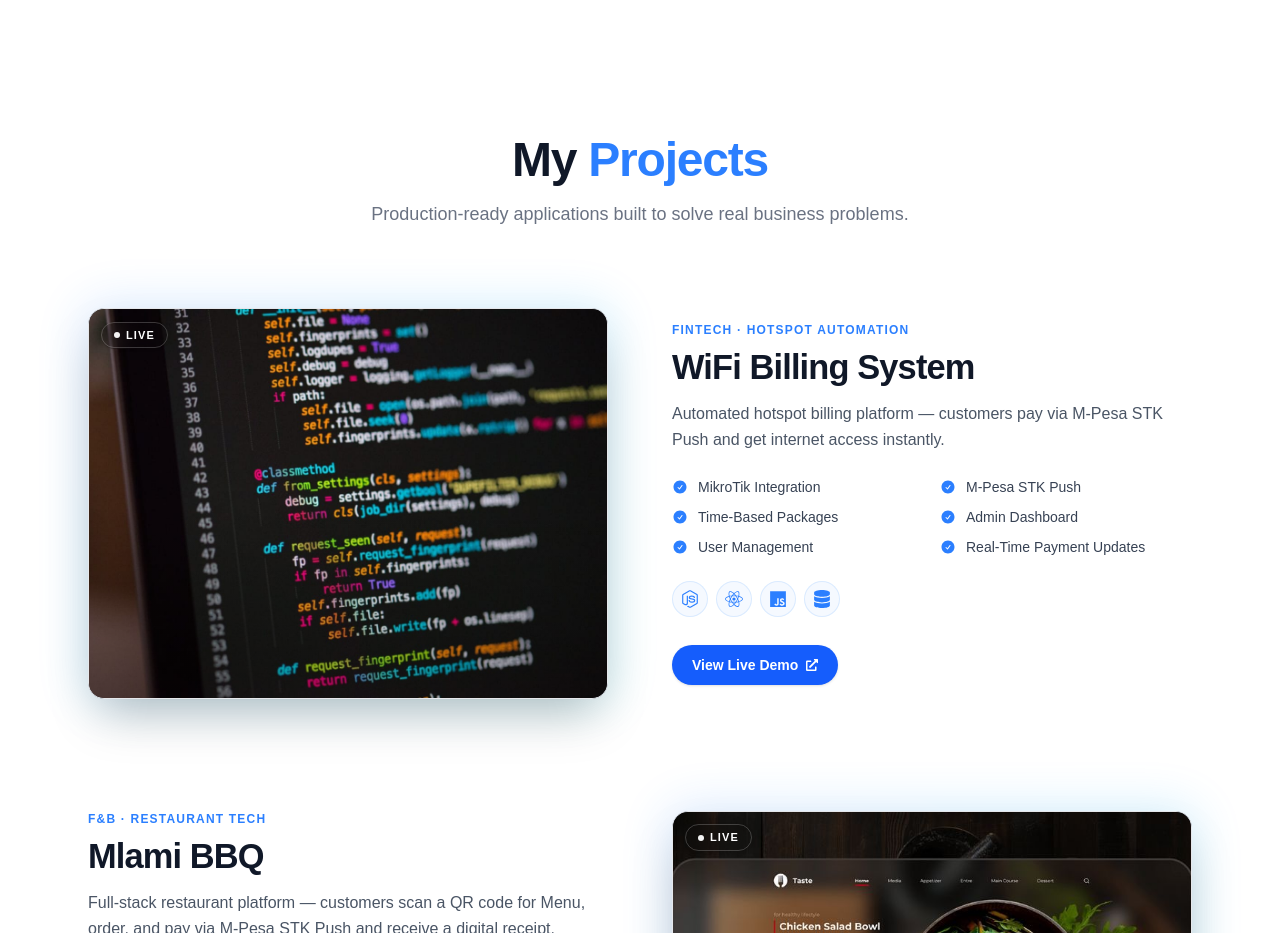
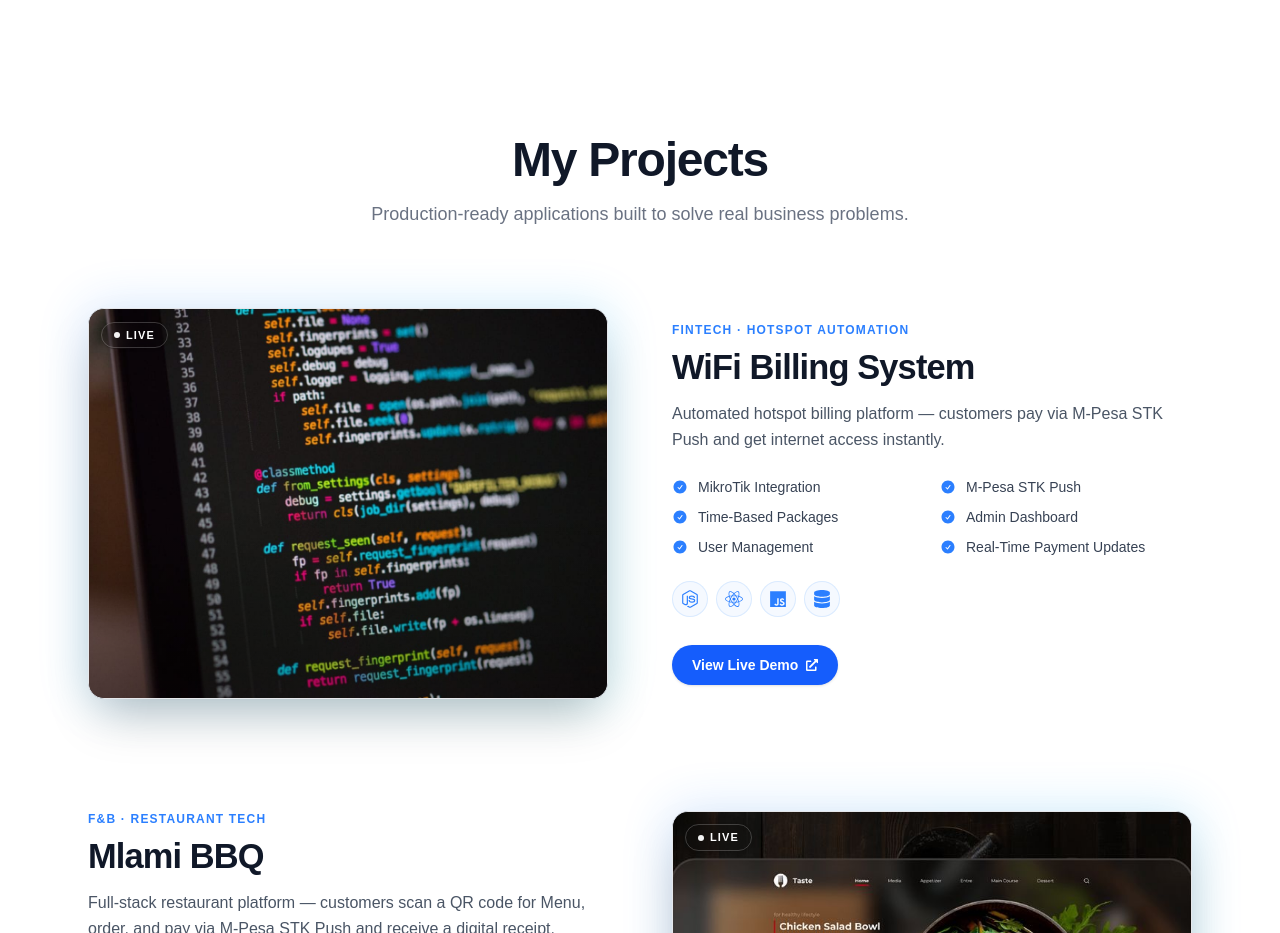
Before and after one commit to Nigiddy/my_portfolio, a Next.js app: page / in a window 1280 px wide. Shown: the part 1560-2493 px from the top of the page. Built offline with nearby package versions, Linux system fonts and the light colour scheme.

Commit message:
Removed the Span styling on projects section

```diff
--- a/src/components/Projects.jsx
+++ b/src/components/Projects.jsx
@@ -188,7 +188,7 @@
         {/* Header */}
         <div className="text-center mb-12 lg:mb-20">
           <h2 className="text-3xl sm:text-4xl md:text-5xl font-extrabold tracking-tight text-gray-900 dark:text-white">
-            My <span className="text-blue-500 dark:text-blue-500">Projects</span>
+            My Projects
           </h2>
           <p className="mt-3 sm:mt-4 text-base sm:text-lg text-gray-500 dark:text-gray-400 max-w-xl mx-auto">
             Production-ready applications built to solve real business problems.
```
